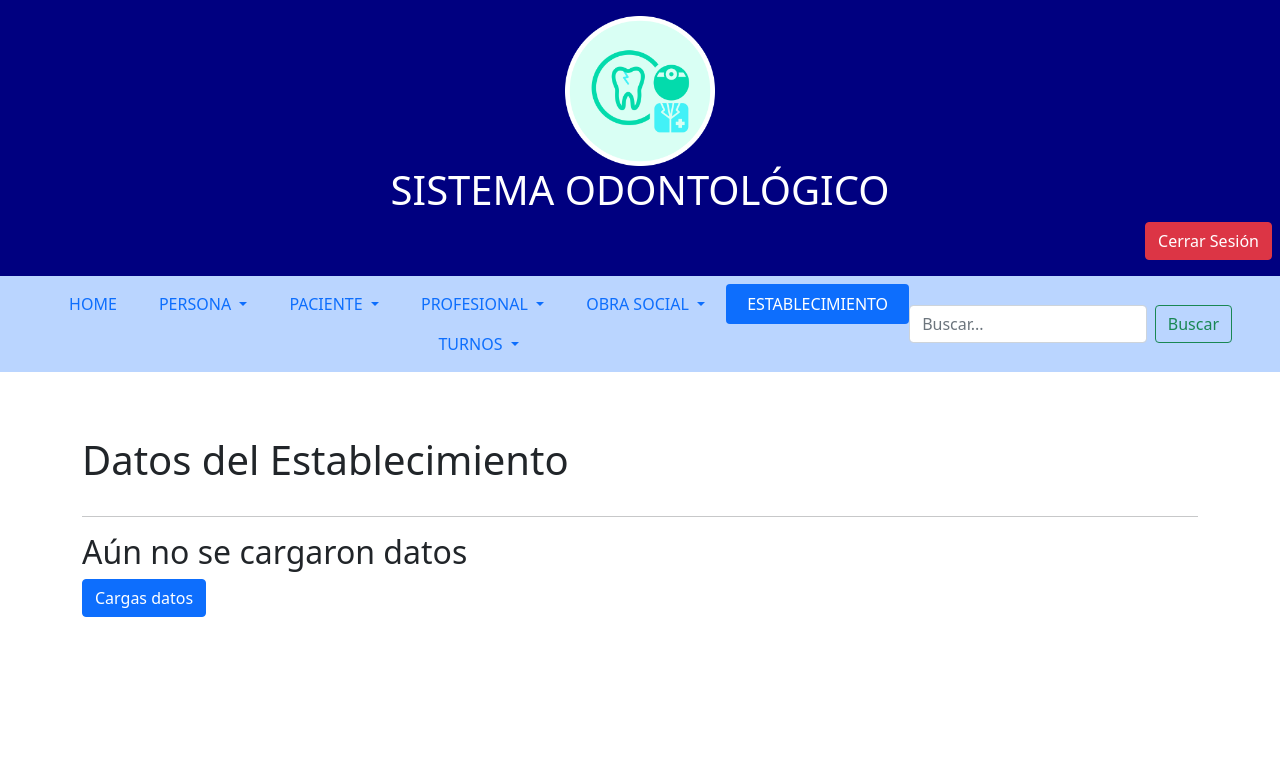
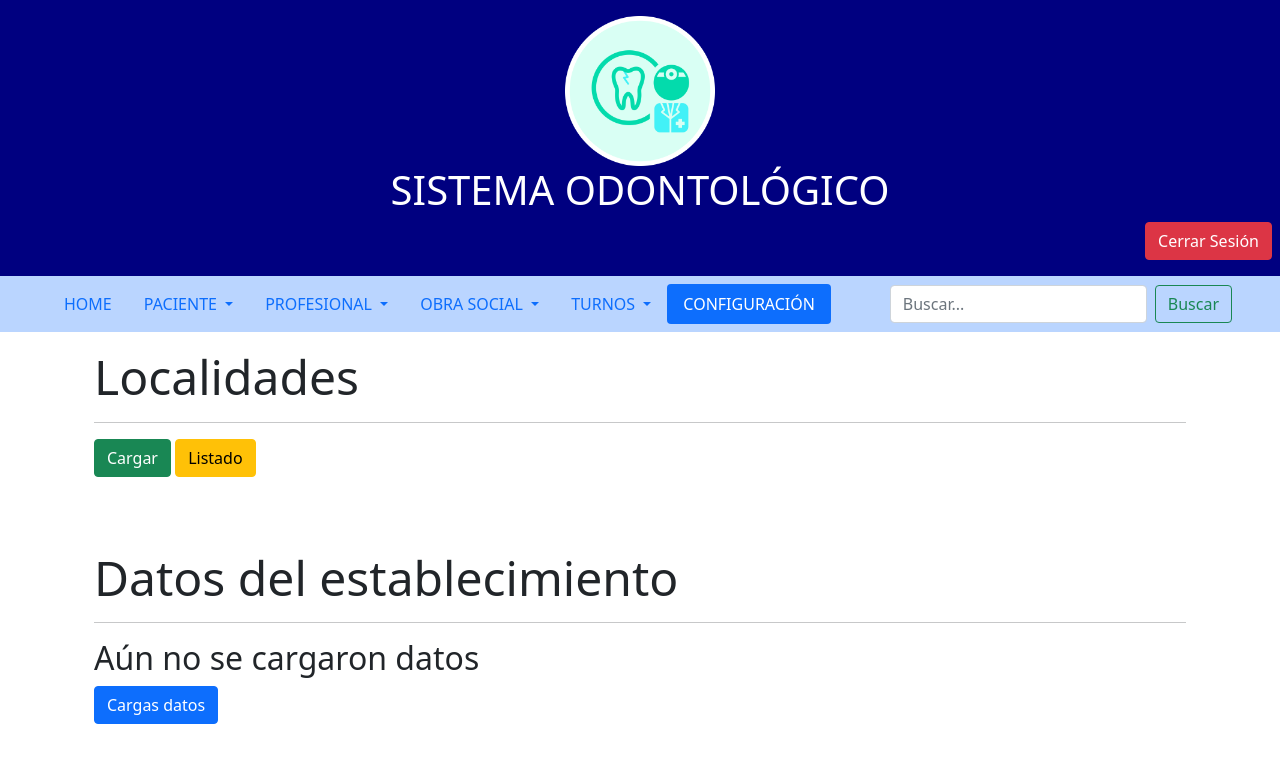
Before and after one commit to jordanaescalona/consultorio_odontologico, a Django app: page /establecimiento in a window 1280 px wide. Shown: the top 763 px of the page. Run offline with Django 3.2, Linux system fonts and the light colour scheme; a user stored in the database is signed in; data that the repository does not hold is empty; parts of the project's set-up code (start-up, migrations or seed data) failed here and were passed over; some libraries are stand-ins or nearby versions.

Commit message:
Actualizacion 02-08-2023

```diff
--- a/odontologia/admin.py
+++ b/odontologia/admin.py
@@ -1,7 +1,7 @@
 from django.contrib import admin
 from .models import  *
 # Register your models here.
-admin.site.register(Persona)
+
 admin.site.register(Paciente)
 admin.site.register(Localidad)
 admin.site.register(ObraSocial)
--- a/odontologia/templates/establecimiento/establecimiento.html
+++ b/odontologia/templates/establecimiento/establecimiento.html
@@ -8,10 +8,19 @@
 
 {% block content %}
 
-<div class="container py-5">
-    <h1 class="py-3">Datos del Establecimiento</h1>
+<div class="container py-3">
+    <div class="jumbotron jumbotron-fluid">
+        <div class="container">
+            <h1 class="display-5">Localidades</h1>
             <hr>
-
+            <a href="{% url 'Odonto:agregar_localidad' %}" class="btn btn-success">Cargar</a> <a href="" class="btn btn-warning">Listado</a>
+        </div>
+    </div>
+    <br><br><br>
+    <div class="jumbotron jumbotron-fluid">
+        <div class="container">
+            <h1 class="display-5">Datos del establecimiento</h1>
+            <hr>
             {% if establecimientos %}
             <div class="container py-5">
 
@@ -28,6 +37,10 @@
             <h2>Aún no se cargaron datos</h2>
             <a href="{% url 'Odonto:agregar_establecimiento' %}" class="btn btn-primary">Cargas datos</a>
             {% endif %}
+        </div>
+    </div>
+
+
 
 </div>
 
--- a/odontologia/urls.py
+++ b/odontologia/urls.py
@@ -29,4 +29,5 @@ urlpatterns = [
      path('turno/eliminar/<int:id>',eliminar_turno,name="eliminar_turno"),
      path('login',login_view,name='login'),
      path('logout',logout_view,name='logout'),
+     path('localidad/agregar',agregar_localidad,name="agregar_localidad"),
 ]
--- a/odontologia/views.py
+++ b/odontologia/views.py
@@ -323,3 +323,50 @@ def logout_view(request):
         return redirect('Odonto:index')
 
     return redirect('odonto:index')
+
+#------------localidad
+@login_required(login_url='Odonto:login')
+def agregar_localidad(request):
+
+    if request.method == 'POST':
+        form = LocalidadForm(request.POST or None)
+
+        if form.is_valid():
+            form.save()
+            return redirect('Odonto:index')
+
+
+    else:
+        form = LocalidadForm()
+        return render(request,'localidad/agregar_localidad.html',{
+            'form':form
+        })
+
+@login_required(login_url='Odonto:login')
+def listado_personas(request):
+    personas = Persona.objects.all()
+    return render(request,'persona/listado_personas.html',{
+        'personas':personas
+    })
+
+@login_required(login_url='Odonto:login')
+def editar_persona(request,id):
+    persona = get_object_or_404(Persona,num_doc=id)
+    if request.method == 'POST':
+        form = PersonaForm(data=request.POST,instance=persona)
+        if form.is_valid():
+            form.save()
+    else:
+        form = PersonaForm(instance=persona)
+        return render(request,'persona/editar_persona.html',{
+            'persona':persona,
+            'form':form
+        })
+
+    return redirect('Odonto:listado_personas')
+
+@login_required(login_url='Odonto:login')
+def eliminar_persona(request,id):
+    persona = get_object_or_404(Persona,num_doc=id)
+    persona.delete()
+    return redirect('Odonto:listado_personas')
--- a/templates/navbar.html
+++ b/templates/navbar.html
@@ -2,8 +2,7 @@
 {% url 'Odonto:index' as index %}
 {% url 'Odonto:agregar_paciente' as agregar_paciente %}
 {% url 'Odonto:listado_pacientes' as listado_pacientes %}
-{% url 'Odonto:agregar_persona' as agregar_persona %}
-{% url 'Odonto:listado_personas' as listado_personas %}
+
 {% url 'Odonto:agregar_profesional' as agregar_profesional %}
 {% url 'Odonto:listado_profesionales' as listado_profesionales %}
 {% url 'Odonto:agregar_os' as agregar_os %}
@@ -24,62 +23,63 @@
 
 <nav class="navbar navbar-expand-lg navbar-light" style="background-color: #BAD5FF;">
   <div class="container-fluid px-5">
-      <button class="navbar-toggler" type="button" data-bs-toggle="collapse" data-bs-target="#navbarTogglerDemo01" aria-controls="navbarTogglerDemo01" aria-expanded="false" aria-label="Toggle navigation">
+    <button class="navbar-toggler" type="button" data-bs-toggle="collapse" data-bs-target="#navbarTogglerDemo01"
+      aria-controls="navbarTogglerDemo01" aria-expanded="false" aria-label="Toggle navigation">
       <span class="navbar-toggler-icon"></span>
     </button>
     <div class="collapse navbar-collapse" id="navbarTogglerDemo01">
 
       <ul class="nav nav-pills nav-fill me-auto">
         <li class="nav-item">
-            <a class="nav-link {% if request.path == index %}active{% endif %}" aria-current="page" href="{% url 'Odonto:index' %}">HOME</a>
+          <a class="nav-link {% if request.path == index %}active{% endif %}" aria-current="page"
+            href="{% url 'Odonto:index' %}">HOME</a>
         </li>
+
         <li class="nav-item dropdown">
-            <a class="nav-link dropdown-toggle {% if '/persona' in request.path %}active{% endif %}" href="#" id="navbarScrollingDropdown" role="button" data-bs-toggle="dropdown" aria-expanded="false">
-              PERSONA
+          <a class="nav-link dropdown-toggle {% if '/pacientes' in request.path %}active{% endif %}" href="#"
+            id="navbarScrollingDropdown" role="button" data-bs-toggle="dropdown" aria-expanded="false">
+            PACIENTE
           </a>
           <ul class="dropdown-menu" aria-labelledby="navbarScrollingDropdown">
-              <li><a class="dropdown-item {% if request.path == agregar_persona %}active{% endif %}" href="{% url 'Odonto:agregar_persona' %}">Agregar</a></li>
-              <li><a class="dropdown-item {% if request.path == listado_personas %}active{% endif %}" href="{% url 'Odonto:listado_personas' %}">Listado</a></li>
+            <li><a class="dropdown-item {% if request.path == agregar_paciente %}active{% endif %}"
+                href="{% url 'Odonto:agregar_paciente' %}">Agregar</a></li>
+            <li><a class="dropdown-item {% if request.path == listado_pacientes %}active{% endif %}"
+                href="{% url 'Odonto:listado_pacientes' %}">Listado</a></li>
 
           </ul>
         </li>
         <li class="nav-item dropdown">
-            <a class="nav-link dropdown-toggle {% if '/pacientes' in request.path %}active{% endif %}" href="#" id="navbarScrollingDropdown" role="button" data-bs-toggle="dropdown" aria-expanded="false">
-              PACIENTE
+          <a class="nav-link dropdown-toggle {% if '/profesional' in request.path %}active{% endif %}" href="#"
+            id="navbarScrollingDropdown" role="button" data-bs-toggle="dropdown" aria-expanded="false">
+            PROFESIONAL
           </a>
           <ul class="dropdown-menu" aria-labelledby="navbarScrollingDropdown">
-              <li><a class="dropdown-item {% if request.path == agregar_paciente %}active{% endif %}" href="{% url 'Odonto:agregar_paciente' %}">Agregar</a></li>
-              <li><a class="dropdown-item {% if request.path == listado_pacientes %}active{% endif %}" href="{% url 'Odonto:listado_pacientes' %}">Listado</a></li>
+            <li><a class="dropdown-item {% if request.path == agregar_profesional %}active{% endif %}"
+                href="{% url 'Odonto:agregar_profesional' %}">Agregar</a></li>
+            <li><a class="dropdown-item {% if request.path == listado_profesionales %}active{% endif %}"
+                href="{% url 'Odonto:listado_profesionales' %}">Listado</a></li>
 
           </ul>
         </li>
         <li class="nav-item dropdown">
-            <a class="nav-link dropdown-toggle {% if '/profesional' in request.path %}active{% endif %}" href="#" id="navbarScrollingDropdown" role="button" data-bs-toggle="dropdown" aria-expanded="false">
-              PROFESIONAL
-            </a>
-            <ul class="dropdown-menu" aria-labelledby="navbarScrollingDropdown">
-              <li><a class="dropdown-item {% if request.path == agregar_profesional %}active{% endif %}" href="{% url 'Odonto:agregar_profesional' %}">Agregar</a></li>
-              <li><a class="dropdown-item {% if request.path == listado_profesionales %}active{% endif %}" href="{% url 'Odonto:listado_profesionales' %}">Listado</a></li>
-
-            </ul>
-          </li>
-          <li class="nav-item dropdown">
-            <a class="nav-link dropdown-toggle {% if '/obrasocial' in request.path %}active{% endif %}" href="#" id="navbarScrollingDropdown" role="button" data-bs-toggle="dropdown" aria-expanded="false">
+          <a class="nav-link dropdown-toggle {% if '/obrasocial' in request.path %}active{% endif %}" href="#"
+            id="navbarScrollingDropdown" role="button" data-bs-toggle="dropdown" aria-expanded="false">
             OBRA SOCIAL
           </a>
           <ul class="dropdown-menu" aria-labelledby="navbarScrollingDropdown">
-              <li><a class="dropdown-item {% if request.path == agregar_os %}active{% endif %}" href="{% url 'Odonto:agregar_os' %}">Agregar</a></li>
-              <li><a class="dropdown-item {% if request.path == listado_os %}active{% endif %}" href="{% url 'Odonto:listado_os' %}">Listado</a></li>
+            <li><a class="dropdown-item {% if request.path == agregar_os %}active{% endif %}"
+                href="{% url 'Odonto:agregar_os' %}">Agregar</a></li>
+            <li><a class="dropdown-item {% if request.path == listado_os %}active{% endif %}"
+                href="{% url 'Odonto:listado_os' %}">Listado</a></li>
 
           </ul>
         </li>
 
-          <li class="nav-item">
-            <a class="nav-link {% if '/establecimiento' in request.path %}active{% endif %}" href="{% url 'Odonto:establecimiento' %}">ESTABLECIMIENTO</a>
-          </li>
+
 
         <li class="nav-item dropdown">
-            <a class="nav-link dropdown-toggle {% if '/turno' in request.path %}active{% endif %}" href="#" id="navbarScrollingDropdown" role="button" data-bs-toggle="dropdown" aria-expanded="false">
+          <a class="nav-link dropdown-toggle {% if '/turno' in request.path %}active{% endif %}" href="#"
+            id="navbarScrollingDropdown" role="button" data-bs-toggle="dropdown" aria-expanded="false">
             TURNOS
           </a>
           <ul class="dropdown-menu" aria-labelledby="navbarScrollingDropdown">
@@ -87,6 +87,11 @@
             <li><a class="dropdown-item " href="{% url 'Odonto:agregar_turno' %}">Nuevo</a></li>
 
           </ul>
+        </li>
+
+        <li class="nav-item">
+          <a class="nav-link {% if '/establecimiento' in request.path %}active{% endif %}"
+            href="{% url 'Odonto:establecimiento' %}">CONFIGURACIÓN</a>
         </li>
 
       </ul>
```
Also changed, not shown: odontologia/forms.py (+13 -5 lines), odontologia/models.py (+21 -31 lines), odontologia/templates/localidad/agregar_localidad.html (added, +22 -0 lines), prj_odontologia/settings.py (+11 -2 lines), requirements.txt (added, +8 -0 lines), db.sqlite3 (added), odontologia/migrations/0001_initial.py, odontologia/migrations/0002_auto_20210914_2005.py (deleted), odontologia/migrations/0002_auto_20230720_2147.py (added), odontologia/migrations/0003_auto_20210925_1742.py (deleted), odontologia/migrations/0004_rename_numos_paciente_obra_social.py (deleted), odontologia/migrations/0005_auto_20210927_1848.py (deleted), odontologia/migrations/0006_alter_paciente_obra_social.py (deleted), odontologia/migrations/0007_alter_obrasocial_direccion.py (deleted). Lines whose indentation alone changed are shown as unchanged.
